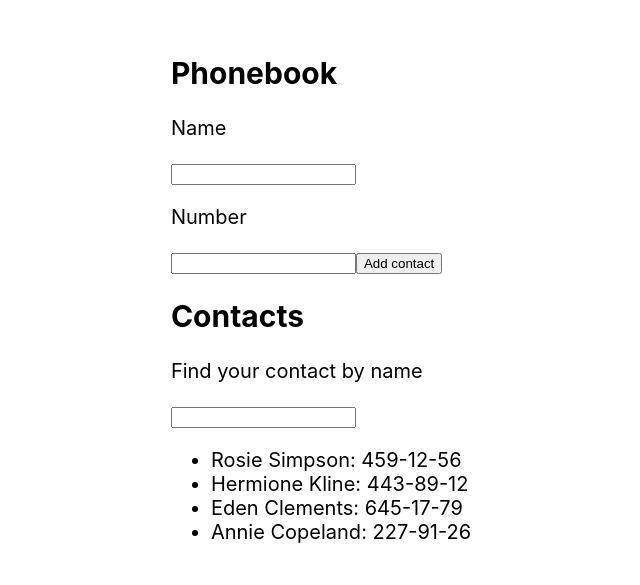
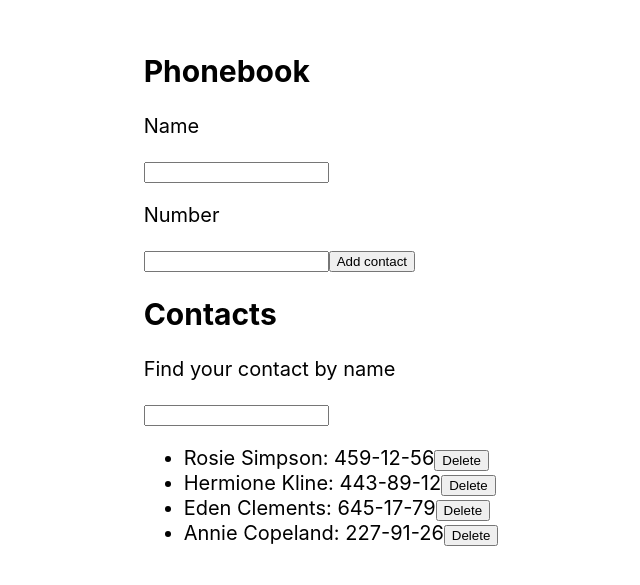
Before and after one commit to SebastianLalek/goit-react-hw-02-phonebook, a React (Create React App) app: page / in a window 1280 px wide. Shown: the part 103-688 px from the top of the page, without its empty margins (319-959 px from the left). Built offline with nearby package versions, Linux system fonts and the light colour scheme.

Commit message:
add dealete contact feature

```diff
--- a/src/components/App.jsx
+++ b/src/components/App.jsx
@@ -64,6 +64,17 @@ class Phonebook extends Component {
     );
   };
 
+  deleteContact = e => {
+    const contactId = e.target.id;
+
+    const updatedContacts = this.state.contacts.filter(
+      contact => contact.id !== contactId
+    );
+    this.setState({
+      contacts: [...updatedContacts],
+    });
+  };
+
   render() {
     return (
       <div>
--- a/src/components/contacts/Contacts.js
+++ b/src/components/contacts/Contacts.js
@@ -1,4 +1,4 @@
-export default function ContactList({ contacts, children }) {
+export default function ContactList({ contacts, children, onClick }) {
   return (
     <>
       {children}
@@ -6,6 +6,9 @@ export default function ContactList({ contacts, children }) {
         {contacts.map(contact => (
           <li key={contact.id}>
             {contact.name}: {contact.number}
+            <button id={contact.id} onClick={onClick}>
+              Delete
+            </button>
           </li>
         ))}
       </ul>
--- a/src/components/form/form.js
+++ b/src/components/form/form.js
@@ -15,7 +15,7 @@ export default function Form({ onSubmit, onChange }) {
       <label>
         <p>Number</p>
         <input
-          ype="tel"
+          type="tel"
           name="number"
           pattern="\+?\d{1,4}?[-.\s]?\(?\d{1,3}?\)?[-.\s]?\d{1,4}[-.\s]?\d{1,4}[-.\s]?\d{1,9}"
           title="Phone number must be digits and can contain spaces, dashes, parentheses and can start with +"
```
